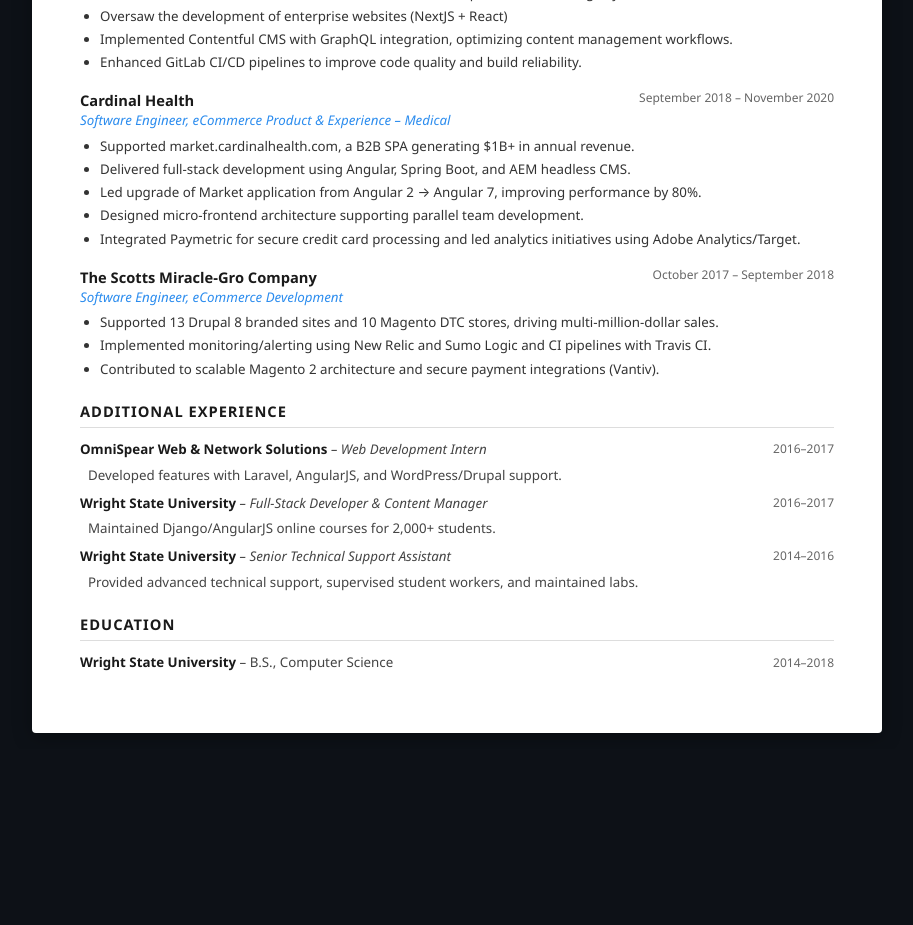
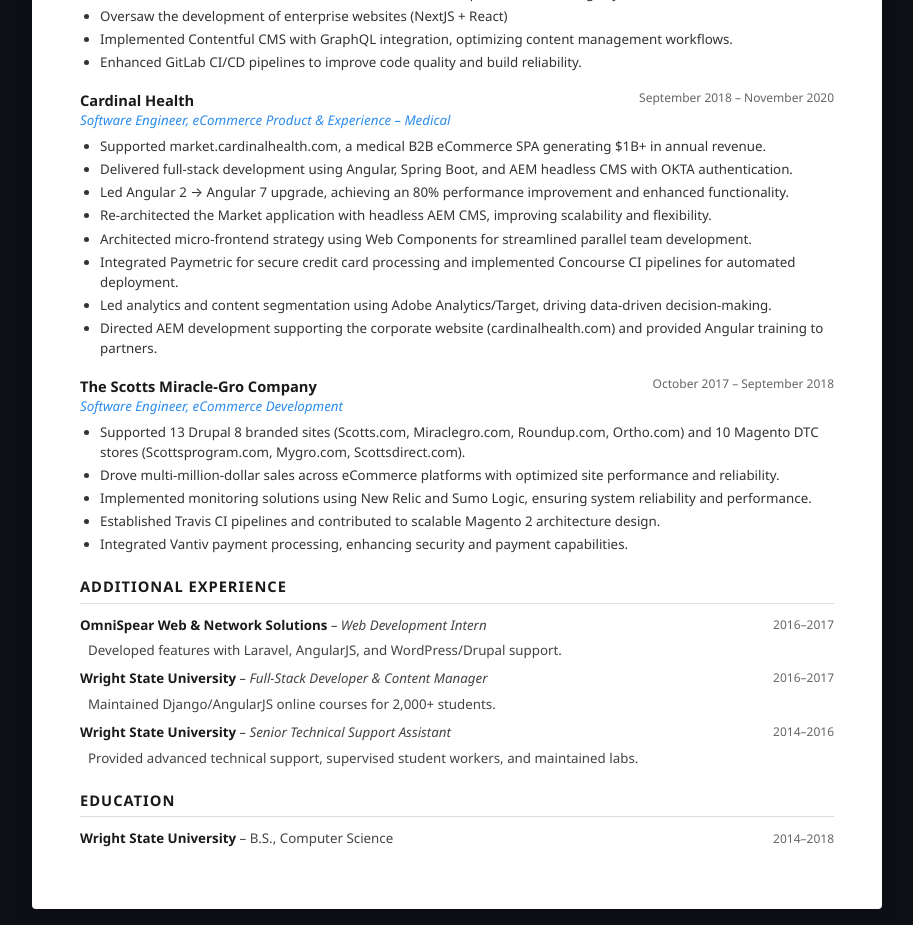
Before and after one commit to NSpencer4/chasethedeveloperv2, a Next.js app: page /resume in a window 1280 px wide. Shown: the part 1400-2325 px from the top of the page, without its empty margins (183-1096 px from the left). Before the commit the page ends 2149 px from the top, so only its background shows below. Built offline with nearby package versions, Linux system fonts and the light colour scheme.

Commit message:
refactor: enhance job descriptions in experience data for improved specificity and detail

```diff
--- a/src/data/experience.ts
+++ b/src/data/experience.ts
@@ -83,11 +83,14 @@ export const jobs: Job[] = [
     period: 'Sept 2018 - Nov 2020',
     isCurrent: false,
     bullets: [
-      'Supported market.cardinalhealth.com, a B2B SPA generating $1B+ in annual revenue.',
-      'Delivered full-stack development using Angular, Spring Boot, and AEM headless CMS.',
-      'Led upgrade of Market application from Angular 2 → Angular 7, improving performance by 80%.',
-      'Designed micro-frontend architecture supporting parallel team development.',
-      'Integrated Paymetric for secure credit card processing and led analytics initiatives using Adobe Analytics/Target.',
+      'Supported market.cardinalhealth.com, a medical B2B eCommerce SPA generating $1B+ in annual revenue.',
+      'Delivered full-stack development using Angular, Spring Boot, and AEM headless CMS with OKTA authentication.',
+      'Led Angular 2 → Angular 7 upgrade, achieving an 80% performance improvement and enhanced functionality.',
+      'Re-architected the Market application with headless AEM CMS, improving scalability and flexibility.',
+      'Architected micro-frontend strategy using Web Components for streamlined parallel team development.',
+      'Integrated Paymetric for secure credit card processing and implemented Concourse CI pipelines for automated deployment.',
+      'Led analytics and content segmentation using Adobe Analytics/Target, driving data-driven decision-making.',
+      'Directed AEM development supporting the corporate website (cardinalhealth.com) and provided Angular training to partners.',
     ],
     tech: [
       { name: 'Angular', color: 'orange' },
@@ -103,9 +106,11 @@ export const jobs: Job[] = [
     period: 'Oct 2017 - Sept 2018',
     isCurrent: false,
     bullets: [
-      'Supported 13 Drupal 8 branded sites and 10 Magento DTC stores, driving multi-million-dollar sales.',
-      'Implemented monitoring/alerting using New Relic and Sumo Logic and CI pipelines with Travis CI.',
-      'Contributed to scalable Magento 2 architecture and secure payment integrations (Vantiv).',
+      'Supported 13 Drupal 8 branded sites (Scotts.com, Miraclegro.com, Roundup.com, Ortho.com) and 10 Magento DTC stores (Scottsprogram.com, Mygro.com, Scottsdirect.com).',
+      'Drove multi-million-dollar sales across eCommerce platforms with optimized site performance and reliability.',
+      'Implemented monitoring solutions using New Relic and Sumo Logic, ensuring system reliability and performance.',
+      'Established Travis CI pipelines and contributed to scalable Magento 2 architecture design.',
+      'Integrated Vantiv payment processing, enhancing security and payment capabilities.',
     ],
     tech: [
       { name: 'Drupal', color: 'primary' },
```
